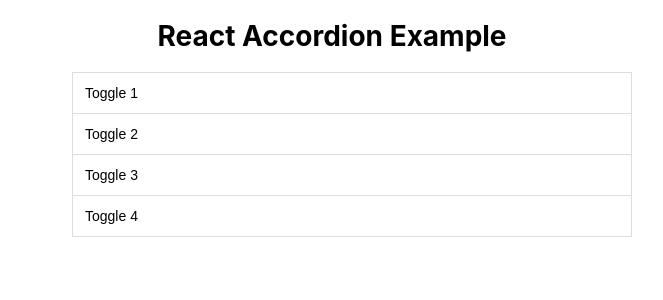
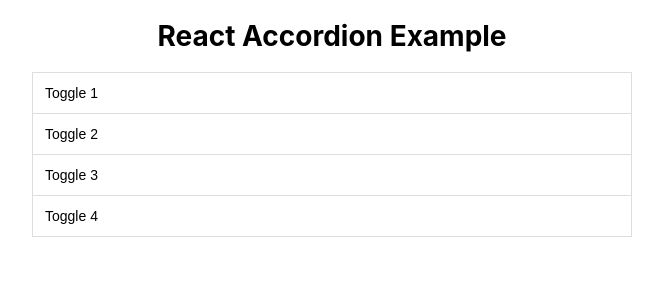
Before and after one commit to seanhasenstein/react-accordion-example, a React (Create React App) app: page / in a window 1280 px wide. Shown: the top 300 px of the page, without its empty margins (308-971 px from the left). Built offline with nearby package versions, Linux system fonts and the light colour scheme.

Commit message:
refactor logic completely using state instead of with context

```diff
--- a/src/App.css
+++ /dev/null
@@ -1,45 +0,0 @@
-.App {
-  max-width: 600px;
-  margin: 0 auto;
-}
-
-h1 {
-  text-align: center;
-  font-size: 28px;
-}
-
-ul {
-  list-style-type: none;
-}
-
-button.toggle-content {
-  width: 100%;
-  background: none;
-  border: 1px solid #ddd;
-  box-shadow: none;
-  margin: 0;
-  padding: 12px;
-  font-size: 14px;
-  text-align: left;
-}
-
-.collapse-content {
-  display: none;
-  padding: 32px 20px;
-  border-width: 0 1px 1px 1px;
-  border-style: solid;
-  border-color: #ddd;
-  font-size: 14px;
-}
-
-li:not(:first-of-type) button.toggle-content {
-  border-top: none;
-}
-
-li:not(:last-of-type) .collapse-content {
-  border-top: none;
-}
-
-.collapse-content.show {
-  display: block;
-}
--- a/src/App.js
+++ /dev/null
@@ -1,54 +0,0 @@
-import React from 'react';
-import Accordion from './components/Accordion';
-import './App.css';
-
-const list = [
-  {
-    toggle: 'Toggle 1',
-    content: 'This is content for toggle 1.',
-  },
-  {
-    toggle: 'Toggle 2',
-    content: 'This is content for toggle 2.',
-  },
-  {
-    toggle: 'Toggle 3',
-    content: 'This is content for toggle 3.',
-  },
-  {
-    toggle: 'Toggle 4',
-    content: 'This is content for toggle 4.',
-  },
-];
-
-const Button = ({ children, ...props }) => {
-  return (
-    <button className="toggle-content" {...props}>
-      {children}
-    </button>
-  );
-};
-
-function App() {
-  return (
-    <div className="App">
-      <h1>React Accordion Example</h1>
-      <Accordion>
-        <ul>
-          {list.map((item, i) => (
-            <li key={i}>
-              <Accordion.Toggle Component={Button} eventKey={i}>
-                {item.toggle}
-              </Accordion.Toggle>
-              <Accordion.Collapse eventKey={i}>
-                {item.content}
-              </Accordion.Collapse>
-            </li>
-          ))}
-        </ul>
-      </Accordion>
-    </div>
-  );
-}
-
-export default App;
--- a/src/components/Accordion.js
+++ /dev/null
@@ -1,22 +0,0 @@
-import React, { useState } from 'react';
-import AccordionContext from './AccordionContext';
-import SelectableContext from './SelectableContext';
-import AccordionToggle from './AccordionToggle';
-import AccordionCollapse from './AccordionCollapse';
-
-const Accordion = ({ children }) => {
-  const [activeKey, setActiveKey] = useState(undefined);
-
-  return (
-    <AccordionContext.Provider value={activeKey}>
-      <SelectableContext.Provider value={setActiveKey}>
-        <div className="item">{children}</div>
-      </SelectableContext.Provider>
-    </AccordionContext.Provider>
-  );
-};
-
-Accordion.Toggle = AccordionToggle;
-Accordion.Collapse = AccordionCollapse;
-
-export default Accordion;
--- a/src/components/AccordionCollapse.js
+++ /dev/null
@@ -1,18 +0,0 @@
-import React, { useContext } from 'react';
-import AccordionContext from './AccordionContext';
-
-const AccordionCollapse = ({ children, eventKey, ...props }) => {
-  const contextEventKey = useContext(AccordionContext);
-  return (
-    <div
-      className={`collapse-content ${
-        contextEventKey === eventKey ? 'show' : ''
-      }`}
-      {...props}
-    >
-      {children}
-    </div>
-  );
-};
-
-export default AccordionCollapse;
--- a/src/components/AccordionContext.js
+++ /dev/null
@@ -1,6 +0,0 @@
-import React from 'react';
-
-const context = React.createContext(null);
-context.displayName = 'AccordionContext';
-
-export default context;
--- /dev/null
+++ b/src/components/AccordionItem.js
@@ -0,0 +1,25 @@
+import React from 'react';
+
+const AccordionItem = ({ eventKey, item, activeKey, setActiveKey }) => {
+  const handleClick = () => {
+    setActiveKey(eventKey);
+    if (eventKey === activeKey) {
+      setActiveKey(undefined);
+    }
+  };
+
+  return (
+    <li className="item">
+      <button className="toggle-content" onClick={handleClick}>
+        {item.toggle}
+      </button>
+      <div
+        className={`collapse-content ${activeKey === eventKey ? 'show' : ''}`}
+      >
+        {item.content}
+      </div>
+    </li>
+  );
+};
+
+export default AccordionItem;
--- a/src/components/AccordionToggle.js
+++ /dev/null
@@ -1,33 +0,0 @@
-import React, { useContext } from 'react';
-import SelectableContext from './SelectableContext';
-import AccordionContext from './AccordionContext';
-
-export function useAccordionToggle(eventKey, onClick) {
-  const contextEventKey = useContext(AccordionContext);
-  const onSelect = useContext(SelectableContext);
-
-  return e => {
-    let eventKeyPassed = eventKey === contextEventKey ? null : eventKey;
-
-    onSelect(eventKeyPassed, e);
-    if (onClick) onClick(e);
-  };
-}
-
-const AccordionToggle = ({
-  Component,
-  children,
-  eventKey,
-  onClick,
-  ...props
-}) => {
-  const accordionOnClick = useAccordionToggle(eventKey, onClick);
-
-  return (
-    <Component onClick={accordionOnClick} {...props}>
-      {children}
-    </Component>
-  );
-};
-
-export default AccordionToggle;
--- /dev/null
+++ b/src/components/App.js
@@ -0,0 +1,45 @@
+import React, { useState } from 'react';
+import AccordionItem from './AccordionItem';
+
+const list = [
+  {
+    toggle: 'Toggle 1',
+    content: 'This is content for toggle 1.',
+  },
+  {
+    toggle: 'Toggle 2',
+    content: 'This is content for toggle 2.',
+  },
+  {
+    toggle: 'Toggle 3',
+    content: 'This is content for toggle 3.',
+  },
+  {
+    toggle: 'Toggle 4',
+    content: 'This is content for toggle 4.',
+  },
+];
+
+function App() {
+  const [activeKey, setActiveKey] = useState(undefined);
+  return (
+    <div className="App">
+      <h1>React Accordion Example</h1>
+      <div className="accordion">
+        <ul>
+          {list.map((item, i) => (
+            <AccordionItem
+              key={i}
+              eventKey={i}
+              item={item}
+              activeKey={activeKey}
+              setActiveKey={setActiveKey}
+            />
+          ))}
+        </ul>
+      </div>
+    </div>
+  );
+}
+
+export default App;
--- a/src/components/SelectableContext.js
+++ /dev/null
@@ -1,5 +0,0 @@
-import React from 'react';
-
-const SelectableContext = React.createContext();
-
-export default SelectableContext;
--- a/src/index.css
+++ b/src/index.css
@@ -11,3 +11,50 @@ code {
   font-family: source-code-pro, Menlo, Monaco, Consolas, 'Courier New',
     monospace;
 }
+
+.App {
+  max-width: 600px;
+  margin: 0 auto;
+}
+
+h1 {
+  text-align: center;
+  font-size: 28px;
+}
+
+ul {
+  list-style-type: none;
+  padding: 0;
+}
+
+button.toggle-content {
+  width: 100%;
+  background: none;
+  border: 1px solid #ddd;
+  box-shadow: none;
+  margin: 0;
+  padding: 12px;
+  font-size: 14px;
+  text-align: left;
+}
+
+.collapse-content {
+  display: none;
+  padding: 32px 20px;
+  border-width: 0 1px 1px 1px;
+  border-style: solid;
+  border-color: #ddd;
+  font-size: 14px;
+}
+
+li:not(:first-of-type) button.toggle-content {
+  border-top: none;
+}
+
+li:not(:last-of-type) .collapse-content {
+  border-top: none;
+}
+
+.collapse-content.show {
+  display: block;
+}
--- a/src/index.js
+++ b/src/index.js
@@ -1,7 +1,7 @@
 import React from 'react';
 import ReactDOM from 'react-dom';
 import './index.css';
-import App from './App';
+import App from './components/App';
 
 ReactDOM.render(
   <React.StrictMode>
```
